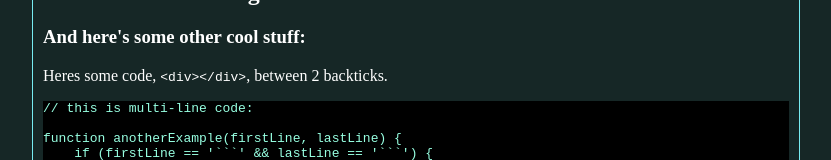
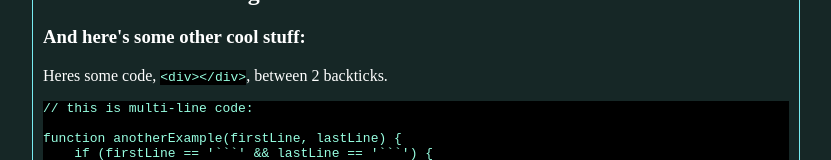
Before and after one commit to gabriez/markdownPreviewer, a React app: page / in a window 1280 px wide. Shown: the part 387-547 px from the top of the page, without its empty margins (224-1055 px from the left). Built offline with nearby package versions, Linux system fonts and the light colour scheme.

Commit message:
again, another fix

```diff
--- a/src/styles/index.css
+++ b/src/styles/index.css
@@ -98,7 +98,7 @@ button:hover {
     color: #77ECF2;
 }
 
-.preview pre {
+.preview pre, .preview code {
     background: black;
     color: #97ffe1;
 }
```
